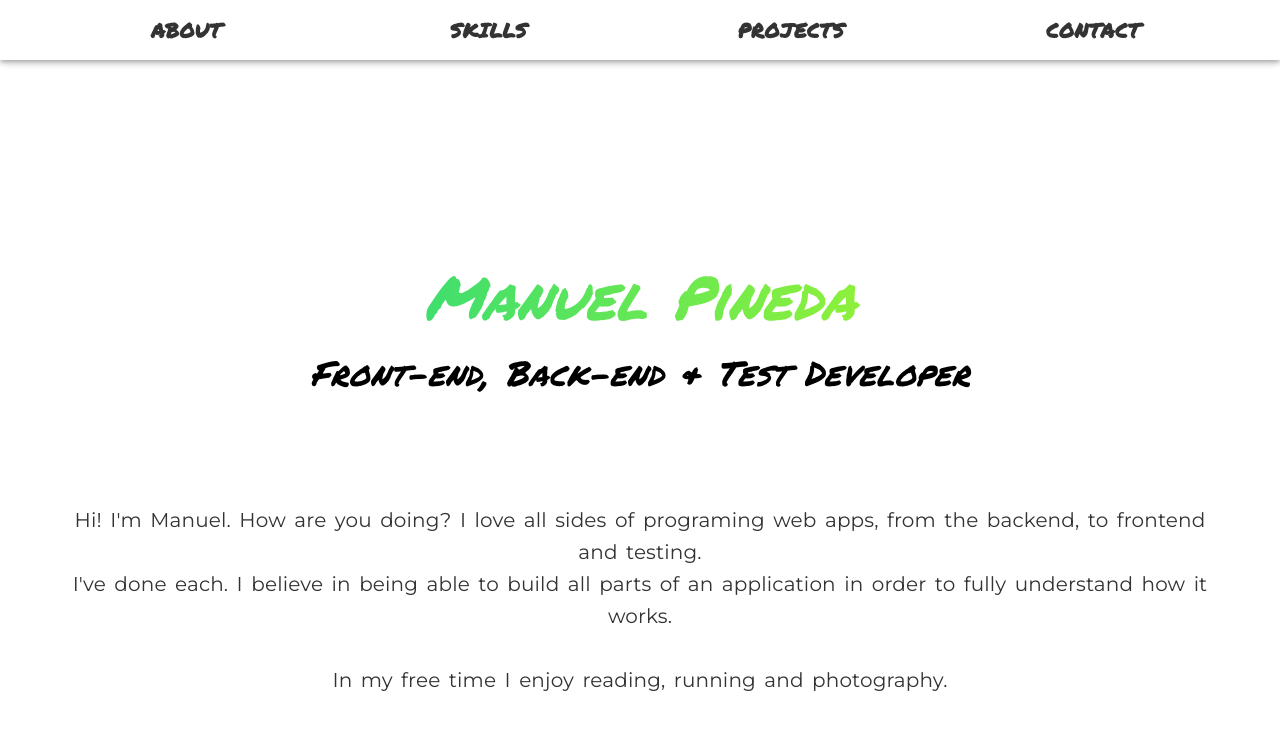
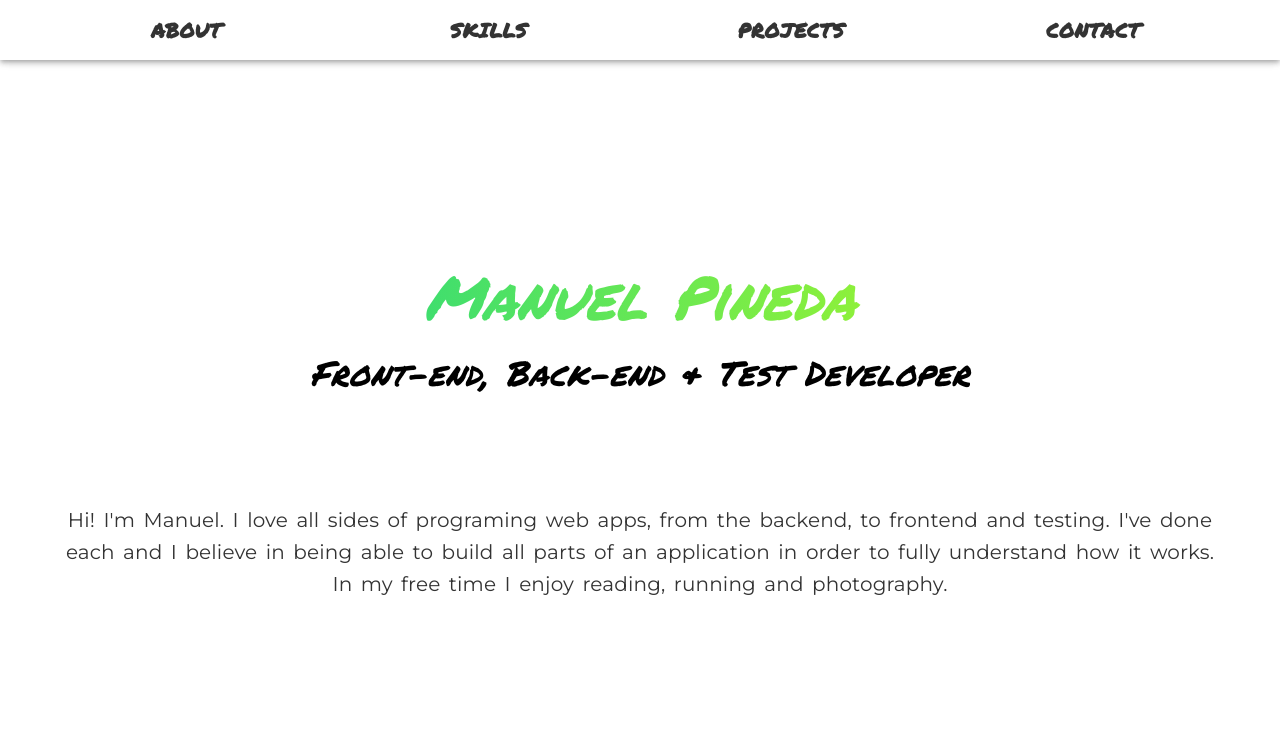
Before and after one commit to manuel12/personal-portfolio-page, a React (Create React App) app in the folder react-portfolio/: page / in a window 1280 px wide. Shown: the top 730 px of the page. Built offline with nearby package versions, Linux system fonts and the light colour scheme.

Commit message:
Added text align center to about-me typography.
Removed line breaks from about-me text.

```diff
--- a/react-portfolio/src/components/Home/Home.jsx
+++ b/react-portfolio/src/components/Home/Home.jsx
@@ -52,17 +52,15 @@ const Home = () => {
           <Zoom in={textAnimation} timeout={1000}>
             <Typography
               variant="h6"
+              textAlign="center"
               id="text"
               className="about-text-about-me about-animation"
             >
-              Hi! I'm Manuel. How are you doing? I love all sides of programing
-              web apps, from the backend, to frontend and testing.
-              <br />
-              I've done each. I believe in being able to build all parts of an
-              application in order to fully understand how it works.
-              <br />
-              <br />
-              In my free time I enjoy reading, running and photography.
+              Hi! I'm Manuel. I love all sides of programing web apps, from the
+              backend, to frontend and testing. I've done each and I believe in
+              being able to build all parts of an application in order to fully
+              understand how it works. In my free time I enjoy reading, running
+              and photography.
             </Typography>
           </Zoom>
         </Container>
```
